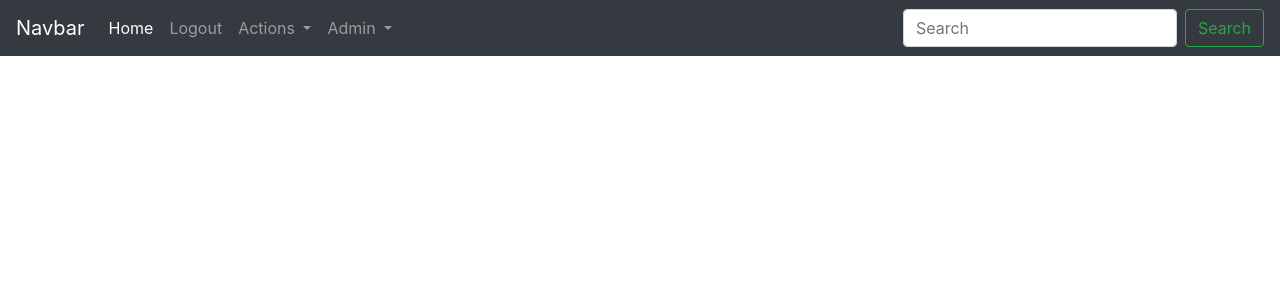
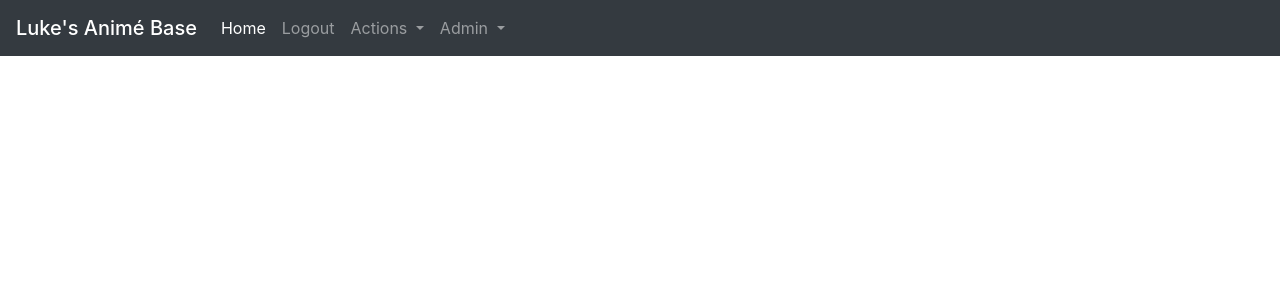
Before and after one commit to lukemunsch/anime-character-base, a Django app: template templates/base.html in a window 1280 px wide. Shown: the top 300 px of the page. Run offline with Django 3.2, Linux system fonts and the light colour scheme; the template is opened without the code that fills it, so the values that code supplies are empty; the visitor is signed in with stand-in values (Sample User, id 1); some libraries are stand-ins or nearby versions.

Commit message:
create new file for js and update base.html content

```diff
--- a/collection/views.py
+++ b/collection/views.py
@@ -1,5 +1,5 @@
 """Set up the view for our models"""
-from django.shortcuts import render, request
+from django.shortcuts import render
 from django.views import generic
 from .models import Character, Series, Comment
 
--- a/lukeanimebase/urls.py
+++ b/lukeanimebase/urls.py
@@ -15,8 +15,10 @@ Including another URLconf
 """
 from django.contrib import admin
 from django.urls import path, include
+from collection import views
 
 urlpatterns = [
     path('admin/', admin.site.urls),
-    path('summernote/', include('django_summernote.urls'))
+    path('summernote/', include('django_summernote.urls')),
+    path('', views.Index, name='index'),
 ]
--- a/static/css/style.css
+++ b/static/css/style.css
@@ -1 +1,5 @@
 @import url('https://fonts.googleapis.com/css2?family=Acme&family=Almarai:wght@300;400&display=swap');
+
+.navbar-text-color {
+    color: rgb(214, 146, 0);
+}
--- a/templates/base.html
+++ b/templates/base.html
@@ -20,14 +20,16 @@
     <link rel="stylesheet" href="https://stackpath.bootstrapcdn.com/bootstrap/4.4.1/css/bootstrap.min.css"
         integrity="sha384-Vkoo8x4CGsO3+Hhxv8T/Q5PaXtkKtu6ug5TOeNV6gBiFeWPGFN9MuhOf23Q9Ifjh" crossorigin="anonymous">
 
+    <!-- my stylesheet -->
+
     <title>Luke's Animé Character Base</title>
 </head>
 
 <body>
 
     <!-- nav element -->
-    <nav class="navbar navbar-expand-lg navbar-dark bg-dark">
-        <a class="navbar-brand" href="#">Navbar</a>
+    <nav class="navbar navbar-expand-lg navbar-text-color navbar-dark bg-dark">
+        <a class="navbar-brand mb-0 h1" href="#">Luke's Animé Base</a>
         <button class="navbar-toggler" type="button" data-toggle="collapse" data-target="#navbarSupportedContent"
             aria-controls="navbarSupportedContent" aria-expanded="false" aria-label="Toggle navigation">
             <span class="navbar-toggler-icon"></span>
@@ -48,10 +50,8 @@
                         Actions
                     </a>
                     <div class="dropdown-menu" aria-labelledby="navbarDropdown">
+                        <a class="dropdown-item" href="#">Create Suggestion</a>
                         <a class="dropdown-item" href="#">See Series</a>
-                        <a class="dropdown-item" href="#">Another action</a>
-                        <div class="dropdown-divider"></div>
-                        <a class="dropdown-item" href="#">Something else here</a>
                     </div>
                 </li>
                 {% else %}
@@ -69,18 +69,13 @@
                         Admin
                     </a>
                     <div class="dropdown-menu" aria-labelledby="navbarDropdown">
-                        <a class="dropdown-item" href="#">Action</a>
-                        <a class="dropdown-item" href="#">Another action</a>
-                        <div class="dropdown-divider"></div>
-                        <a class="dropdown-item" href="#">Something else here</a>
+                        <a class="dropdown-item" href="#">Create New Character</a>
+                        <a class="dropdown-item" href="#">See Suggestions</a>
+                        <a class="dropdown-item" href="#">View Series Cards</a>
                     </div>
                 </li>
                 {% endif %}
             </ul>
-            <form class="form-inline my-2 my-lg-0">
-                <input class="form-control mr-sm-2" type="search" placeholder="Search" aria-label="Search">
-                <button class="btn btn-outline-success my-2 my-sm-0" type="submit">Search</button>
-            </form>
         </div>
     </nav>
 
```
Also changed, not shown: static/js/script.js (added).
